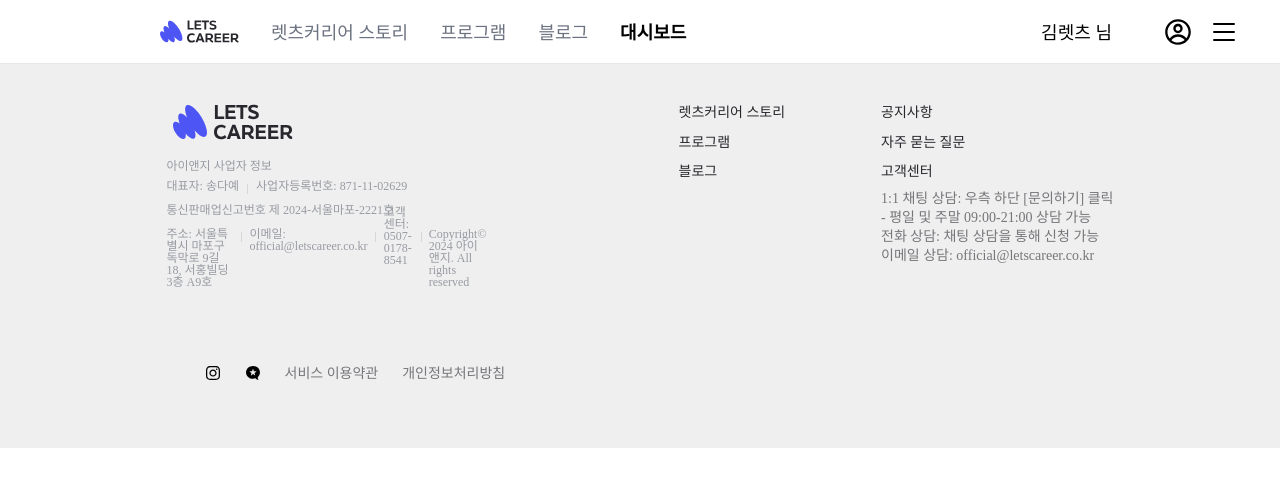
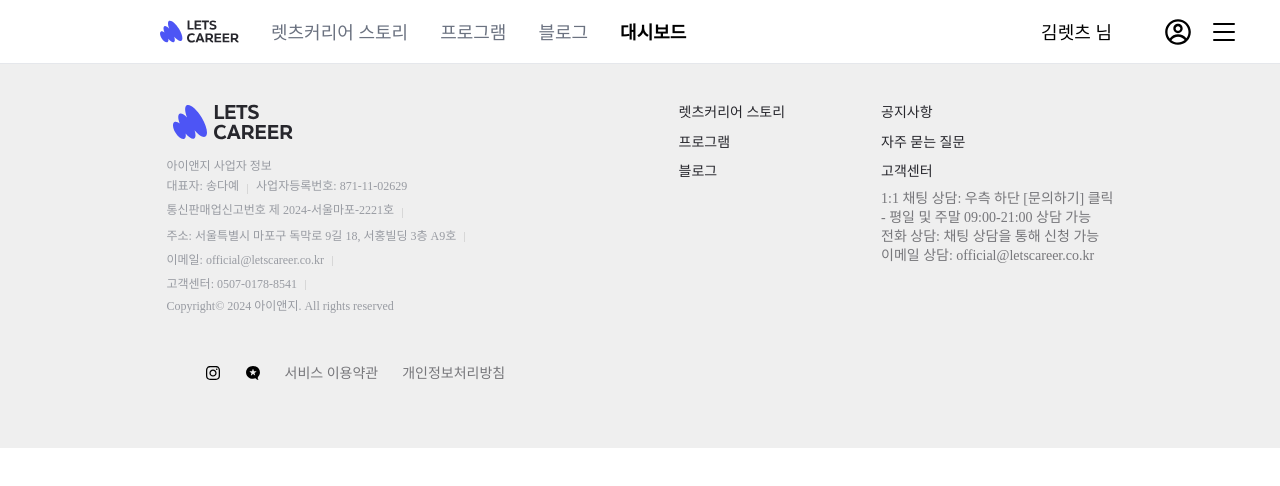
Before and after one commit to LetsCareer-A/LetsCareerA-FE, a React (Vite) app: page / in a window 1280 px wide. Shown: the top 486 px of the page. Built offline with nearby package versions, Linux system fonts and the light colour scheme.

Commit message:
[Design] 푸터 수정

```diff
--- a/src/components/Footer.tsx
+++ b/src/components/Footer.tsx
@@ -37,17 +37,22 @@ const Footer = () => {
                         </div>
                       </div>
                     </div>
-                  <div className="inline-flex items-start self-stretch justify-start gap-2">
+
+                    <div className="inline-flex flex-col items-start self-stretch justify-start gap-2">
+                    <div className="flex items-center justify-start h-4 gap-2">
                       <div className="text-[#989ba2] text-xs font-medium font-['Pretendard'] leading-none">주소: 서울특별시 마포구 독막로 9길 18, 서홍빌딩 3층 A9호</div>
                       <div className="relative w-px h-4">
                         <div className="w-px h-2.5 left-0 top-[3.60px] absolute flex-col justify-center items-center inline-flex">
                           <div className="w-px grow shrink basis-0 bg-[#d7d7d7]" />
                         </div>
                       </div>
+                      </div>
+                      <div className="flex items-center justify-start h-4 gap-2">
                       <div className="text-[#989ba2] text-xs font-medium font-['Pretendard'] leading-none">이메일: official@letscareer.co.kr</div>
                       <div className="relative w-px h-4">
                         <div className="w-px h-2.5 left-0 top-[3.60px] absolute flex-col justify-center items-center inline-flex">
                           <div className="w-px grow shrink basis-0 bg-[#d7d7d7]" />
+                        </div>
                       </div>
                       </div>
                       <div className="flex items-center justify-start h-4 gap-2">
@@ -124,77 +129,10 @@ const Footer = () => {
             </div>
           </div>
           <div className="flex flex-col items-start self-stretch justify-start h-10 gap-5">
-            {/* <div className="self-stretch h-px bg-[#e7e7e7]" /> */}
             <div className="self-stretch" />
           </div>
         </div>
-        {/* <div className="w-96 h-96 left-0 top-0 absolute border-t border-[#e7e7e7]" /> */}
       </div>
-        // <div className="w-full h-44 bg-[#efefef] flex items-center justify-between px-10">
-        //     <div className="flex flex-col items-center gap-[8px]">
-        //         <img className="w-48 h-auto" src="images/Logo.png" alt="Logo" />
-        //         <div className="inline-flex flex-col items-start justify-start gap-2 h-44">
-        //             <div className="inline-flex items-start justify-start gap-2">
-        //                 <div className="text-[#989ba2] text-xs font-medium font-['Pretendard'] leading-none">아이앤지 사업자 정보</div>
-        //             </div>
-        //             <div className="inline-flex items-start self-stretch justify-start gap-2">
-        //                 <div className="text-[#989ba2] text-xs font-medium font-['Pretendard'] leading-none">대표자: 송다예</div>
-        //                 <div className="relative w-px h-4">
-        //                 <div className="w-px h-2.5 left-0 top-[3.60px] absolute flex-col justify-center items-center inline-flex">
-        //                     <div className="w-px grow shrink basis-0 bg-[#d7d7d7]" />
-        //                 </div>
-        //                 </div>
-        //                 <div className="text-[#989ba2] text-xs font-medium font-['Pretendard'] leading-none">사업자등록번호: 871-11-02629</div>
-        //             </div>
-        //             <div className="inline-flex items-start self-stretch justify-start gap-2">
-        //                 <div className="text-[#989ba2] text-xs font-medium font-['Pretendard'] leading-none">통신판매업신고번호 제 2024-서울마포-2221호</div>
-        //                 <div className="relative w-px h-4">
-        //                 <div className="w-px h-2.5 left-0 top-[3.60px] absolute flex-col justify-center items-center inline-flex">
-        //                     <div className="w-px grow shrink basis-0 bg-[#d7d7d7]" />
-        //                 </div>
-        //                 </div>
-        //             </div>
-        //             <div className="inline-flex items-start self-stretch justify-start gap-2">
-        //                 <div className="text-[#989ba2] text-xs font-medium font-['Pretendard'] leading-none">주소: 서울특별시 마포구 독막로 9길 18, 서홍빌딩 3층 A9호</div>
-        //                 <div className="relative w-px h-4">
-        //                 <div className="w-px h-2.5 left-0 top-[3.60px] absolute flex-col justify-center items-center inline-flex">
-        //                     <div className="w-px grow shrink basis-0 bg-[#d7d7d7]" />
-        //                 </div>
-        //                 </div>
-        //                 <div className="text-[#989ba2] text-xs font-medium font-['Pretendard'] leading-none">이메일: official@letscareer.co.kr</div>
-        //                 <div className="relative w-px h-4">
-        //                 <div className="w-px h-2.5 left-0 top-[3.60px] absolute flex-col justify-center items-center inline-flex">
-        //                     <div className="w-px grow shrink basis-0 bg-[#d7d7d7]" />
-        //                 </div>
-        //                 </div>
-        //                 <div className="flex items-center justify-start h-4 gap-2">
-        //                 <div className="text-[#989ba2] text-xs font-medium font-['Pretendard'] leading-none">고객센터: 0507-0178-8541</div>
-        //                 <div className="relative w-px h-4">
-        //                     <div className="w-px h-2.5 left-0 top-[3.60px] absolute flex-col justify-center items-center inline-flex">
-        //                     <div className="w-px grow shrink basis-0 bg-[#d7d7d7]" />
-        //                     </div>
-        //                 </div>
-        //                 </div>
-        //                 <div className="text-[#989ba2] text-xs font-medium font-['Pretendard'] leading-none">Copyright© 2024 아이앤지. All rights reserved</div>
-        //             </div>
-        //         </div>
-        //         <div className="flex gap-4">
-        //             <FaInstagram />
-        //             <FaMicroblog />
-        //             </div>
-
-        //         <div className="flex flex-col items-center gap-[8px]">
-        //         <div className="flex gap-6">
-        //                 <p className="text-[#27272d]/60 text-sm font-medium">서비스 이용약관</p>
-        //                 <p className="text-[#27272d]/60 text-sm font-medium">개인정보처리방침</p>
-        //             </div>
-
-        //     </div>
-
-        //     <div className="w-full h-px bg-[#e7e7e7] mt-10" />
-        // </div>
-        // </div>
-
     );
 };
 
--- a/src/components/Textfield.tsx
+++ b/src/components/Textfield.tsx
@@ -10,7 +10,6 @@ const Textfield: React.FC = () => {
 
     {/* 오류 상태 경우 */}
   const checkError = () => {
-    // 글자수 초과
     if (value.length > 500) {
       setHasError(true);
     } else {
@@ -29,9 +28,9 @@ const Textfield: React.FC = () => {
       setIsBlurred(false);
     } else {
       setIsFocused(false);
-      setIsBlurred(true);
+      setIsBlurred(true); // 입력 완료 후 포커스가 사라지면 블러 상태 유지
     }
-    checkError();
+    checkError(); // 블러 시 오류 체크
   };
 
   const handleChange = (event: React.ChangeEvent<HTMLInputElement>) => {
@@ -39,6 +38,7 @@ const Textfield: React.FC = () => {
     checkError();
   };
 
+  {/* */}
   const handleMouseEnter = () => {
     setIsHovered(true);
   };
```
Also changed, not shown: src/components/Sidebar.tsx (added). Lines whose indentation alone changed are shown as unchanged.
